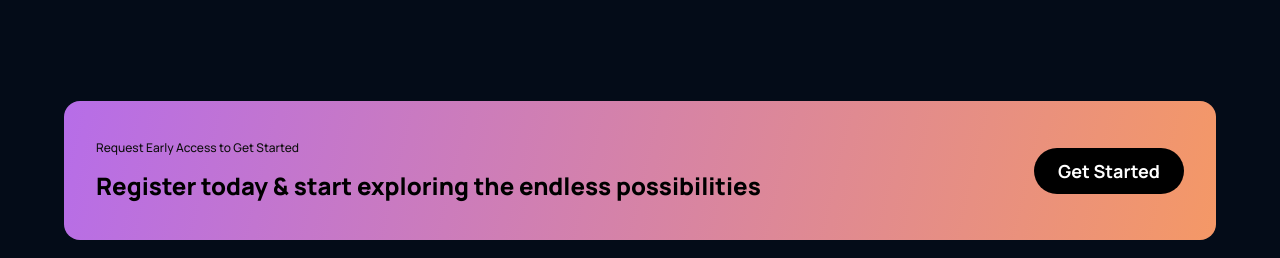
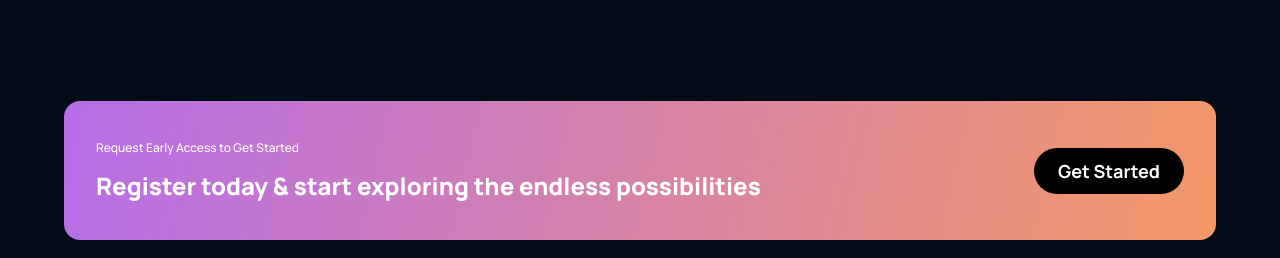
Before and after one commit to bwesterg/Responsive_React_Website, a React (Create React App) app: page / in a window 1280 px wide. Shown: the part 2480-2738 px from the top of the page. Built offline with nearby package versions, Linux system fonts and the light colour scheme; the HTML template or start-up script is replaced by a standard one.

Commit message:
removes some styling comments

```diff
--- a/src/components/cta/cta.css
+++ b/src/components/cta/cta.css
@@ -17,7 +17,7 @@
     font-weight: 500;
     font-size: 12px;
     line-height: 30px;
-    color: #0E0E0E;
+    color: #FFFFFF;
 }
 
 .gpt3__cta-content h3 {
@@ -25,7 +25,7 @@
     font-weight: 800;
     font-size: 24px;
     line-height: 45px;
-    color: #000000;
+    color: #FFFFFF;
 }
 
 .gpt3__cta-button {
--- a/src/containers/whatGPT3/whatGPT3.css
+++ b/src/containers/whatGPT3/whatGPT3.css
@@ -96,12 +96,10 @@
 }
 
 @media screen and (max-width: 650px) {
-    /* Customizing feature component as per needs */
     .gpt3__whatgpt3-feature .gpt3__features-container__feature {
         flex-direction: column;
     }
 
-    /* Customizing feature component as per needs */
     .gpt3__whatgpt3-feature .gpt3__features-container_feature-text {
         margin-top: 0.5rem;
     }
@@ -113,7 +111,6 @@
 }
 
 @media screen and (max-width: 350px) {
-    /* Customizing feature component as per needs */
     .gpt3__whatgpt3-container .gpt3__features-container__feature {
         margin: 1rem 0;
         min-width: 100%;
```
